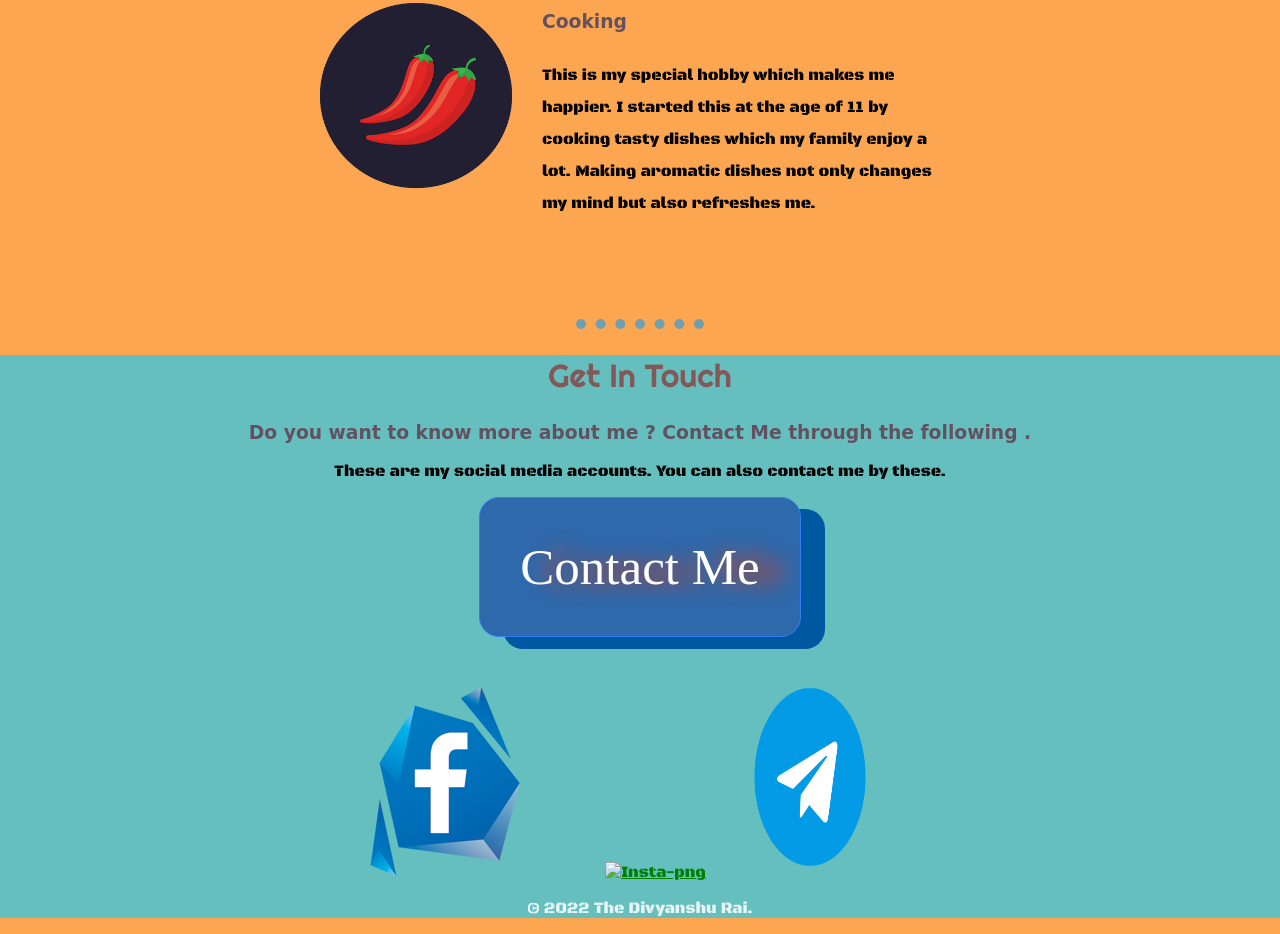
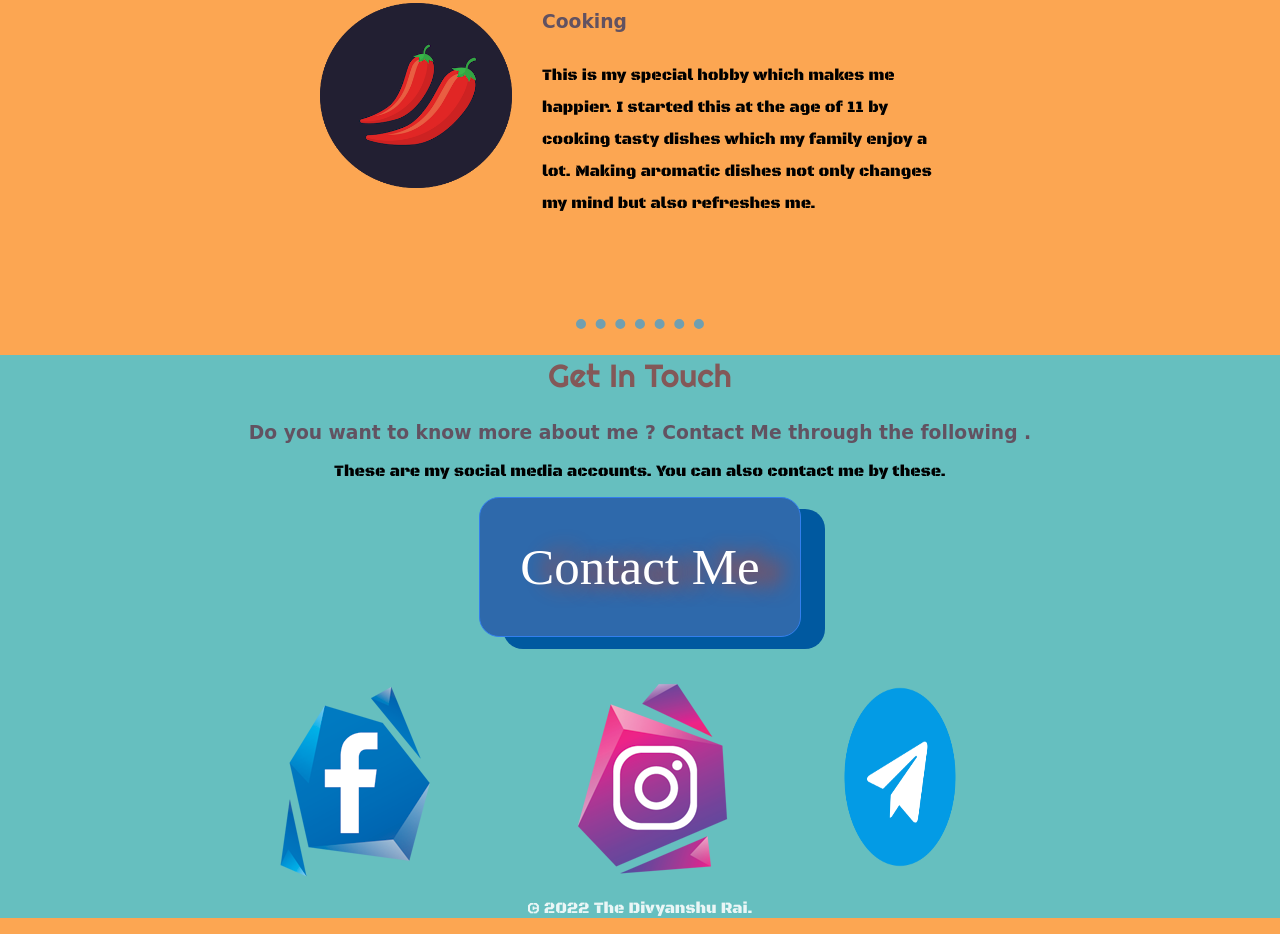
Before and after one commit to Yurang-g/CVV, a plain HTML site: page index.html in a window 1280 px wide. Shown: the part 1550-2484 px from the top of the page. Drawn offline with Linux system fonts and the light colour scheme; a web font is replaced by a local one.

Commit message:
last update

```diff
--- a/index.html
+++ b/index.html
@@ -51,7 +51,7 @@
 
     <div class="bottom-container">
     <a href="https://www.facebook.com/profile.php?id=100068580845354"><img src="fb.png" alt="Facebook-png"></a>
-    <a href="https://www.instagram.com/the_divyanshu_rai/"><img src="Ig.png" alt="Insta-png"></a>
+    <a href="https://www.instagram.com/the_divyanshu_rai/"><img src="Ig (1).png" alt="Insta-png"></a>
   <a href="https://t.me/the_divyanshu_rai"><img src="Telegram-logo.png" alt="TG-png" height="200px" width="200px"></a>
       <div class="copyright"><p>© 2022 The Divyanshu Rai.</p>
     </div>
```
